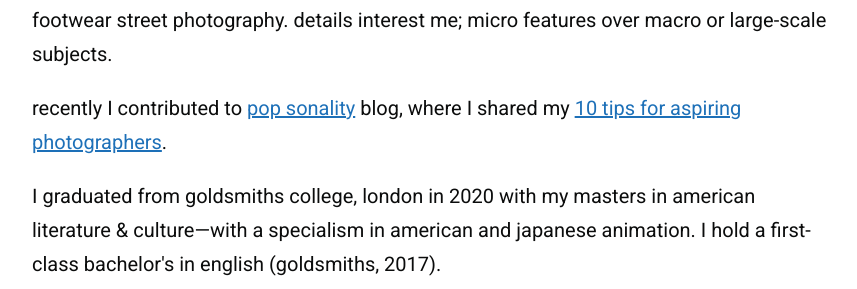
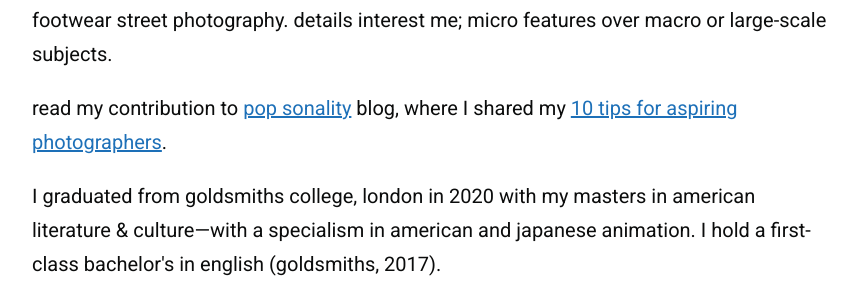
Before and after one commit to zoeurl/zoedowney.github.io, a Jekyll site: the page built from about/index.html, in a window 1280 px wide. Shown: the part 514-803 px from the top of the page, without its empty margins (208-1065 px from the left). Built offline with Jekyll 4.4.1, drawn with Linux system fonts in a browser that asks for light colours.

Commit message:
Update index.html

```diff
--- a/about/index.html
+++ b/about/index.html
@@ -17,7 +17,7 @@
 </p>
 view my side project <a href="https://www.instagram.com/shoesighting">@shoesighting</a> ('shoe sighting') whereby I caputure and curate footwear street photography. details interest me; micro features over macro or large-scale subjects.
 </p>
-recently I contributed to <a href="https://www.instagram.com/p/DARMIgPo8T2/">pop sonality</a> blog, where I shared my <a href="https://popsonality.blogspot.com/2024/09/zoe-downey-shares-with-pop-sonality-her.html">10 tips for aspiring photographers</a>.
+read my contribution to <a href="https://www.instagram.com/p/DARMIgPo8T2/">pop sonality</a> blog, where I shared my <a href="https://popsonality.blogspot.com/2024/09/zoe-downey-shares-with-pop-sonality-her.html">10 tips for aspiring photographers</a>.
 </p>
 I graduated from goldsmiths college, london in 2020 with my masters in american literature & culture—with a specialism in american and japanese animation. I hold a first-class bachelor's in english (goldsmiths, 2017).
 </p>
```
